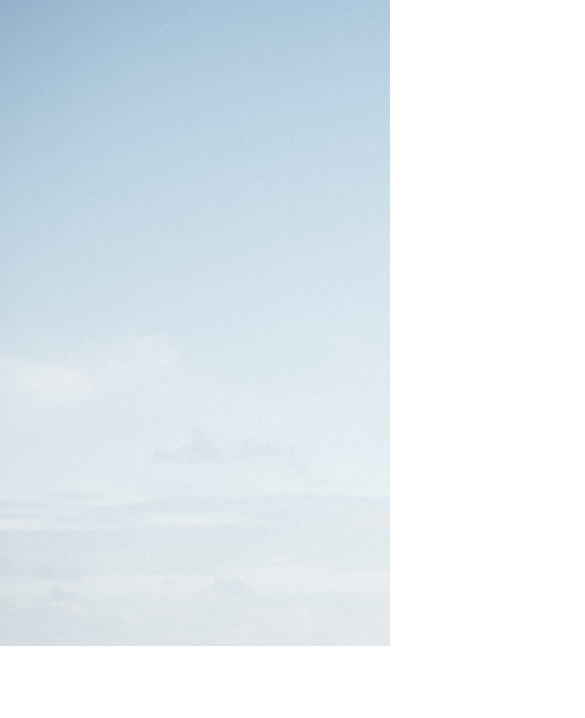
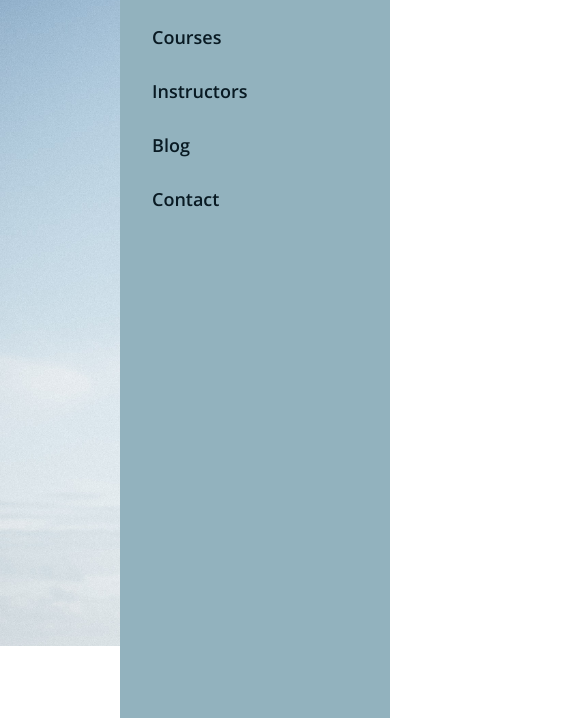
Before and after one commit to FarrukhGulomov/tutorialsuz, a plain HTML site: page index.html in a window 390 px wide. Shown: the part 126-844 px from the top of the page, 585 px wide, since content can reach past the window. Drawn offline with Linux system fonts and the light colour scheme; files whose address does not match are found by name.

Commit message:
--- Auto-Git Commit ---

```diff
--- a/assets/css/main.css
+++ b/assets/css/main.css
@@ -299,6 +299,32 @@ section .main-bg {
 
 
 
+# Mobile
+only screen and (min-width: 480px)
+
+# Tablet
+only screen and (min-width: 768px)
+
+# Desktop
+only screen and (min-width: 992px)
+
+# Huge
+only screen and (min-width: 1280px)
+
+
+
+
+Or:
+
+# Phone
+only screen and (max-width:320px)
+
+# Tablet
+only screen and (min-width:321px) and (max-width:768px)
+
+# Desktop
+only screen and (min-width:769px)
+
 
 
 
@@ -311,7 +337,6 @@ section .main-bg {
 
 
 
-
 /*
   ##Device = Tablets, Ipads (portrait)
   ##Screen = B/w 768px to 1024px
@@ -319,7 +344,7 @@ section .main-bg {
 
 
 
-@media only screen and (min-width: 320px) and (max-width: 1199px){
+@media only screen and (min-width: 320px) and (max-width: 991px){
 
   header .header-top{
 
@@ -335,7 +360,14 @@ header .header-bottom .menu-top .navbar-menu li {
 }
 
 header .header-bottom  .menu-top .navbar-menu{
-
+  top: 0;
+  right: 0;
+  width: 270px;
+  height: 100%;
+  background-color:#92b2be;
+  position: absolute;
+  z-index: 1;
+  display: block;
   padding-top: 15px;
   padding-bottom: 15px;
   }
@@ -350,6 +382,9 @@ header .header-bottom  .menu-top .navbar-menu{
 
 }
 
+
+
+
 @media only screen and (min-width: 1600px) and (max-width: 1800px){
   header .header-top{
 
@@ -361,9 +396,20 @@ header .header-bottom .form input {
 
 
 @media only screen and (min-width: 992px) and (max-width: 1199px){
+
+  header .header-top .user-area ul {
+    margin-right: 0em;
+  }
+
+
+
+
   header .header-bottom  .menu-top .navbar-menu a {
 
     font-size: 16px;
 
     }
+
+
+
 }
```
